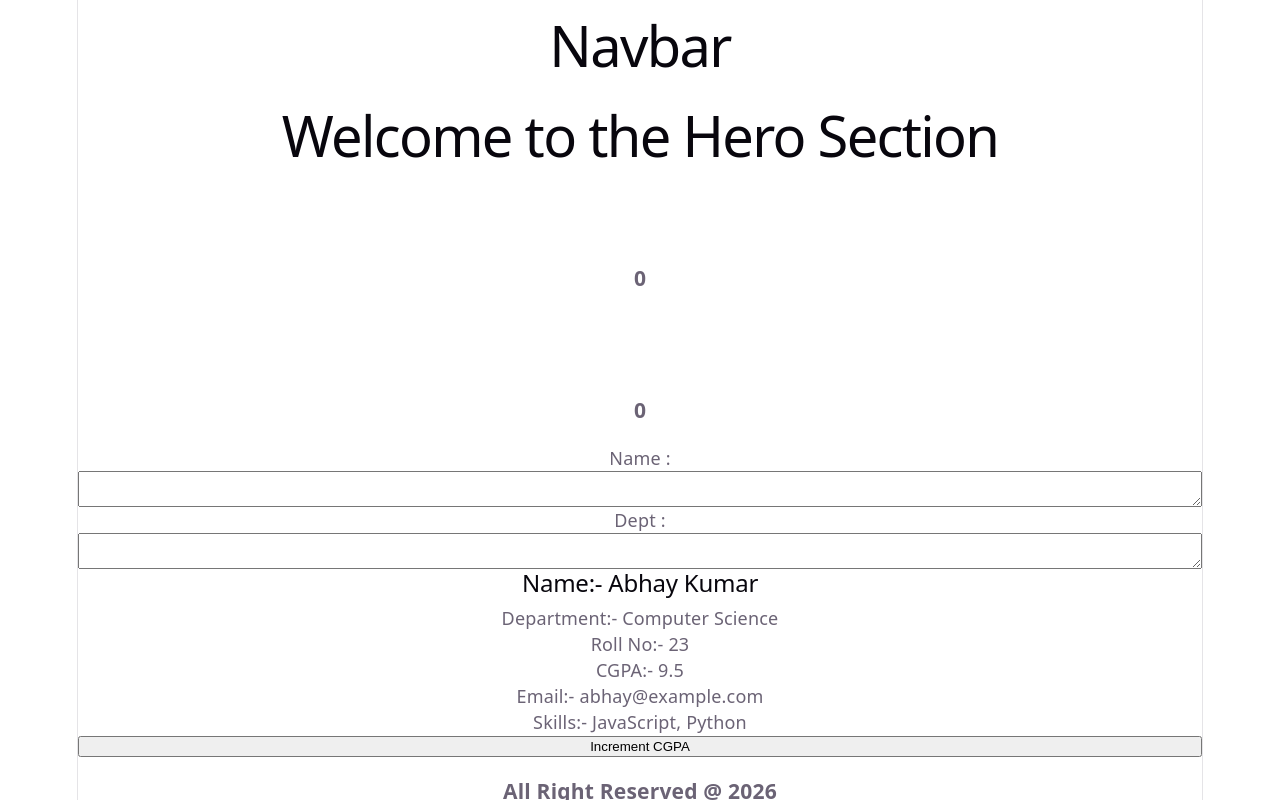
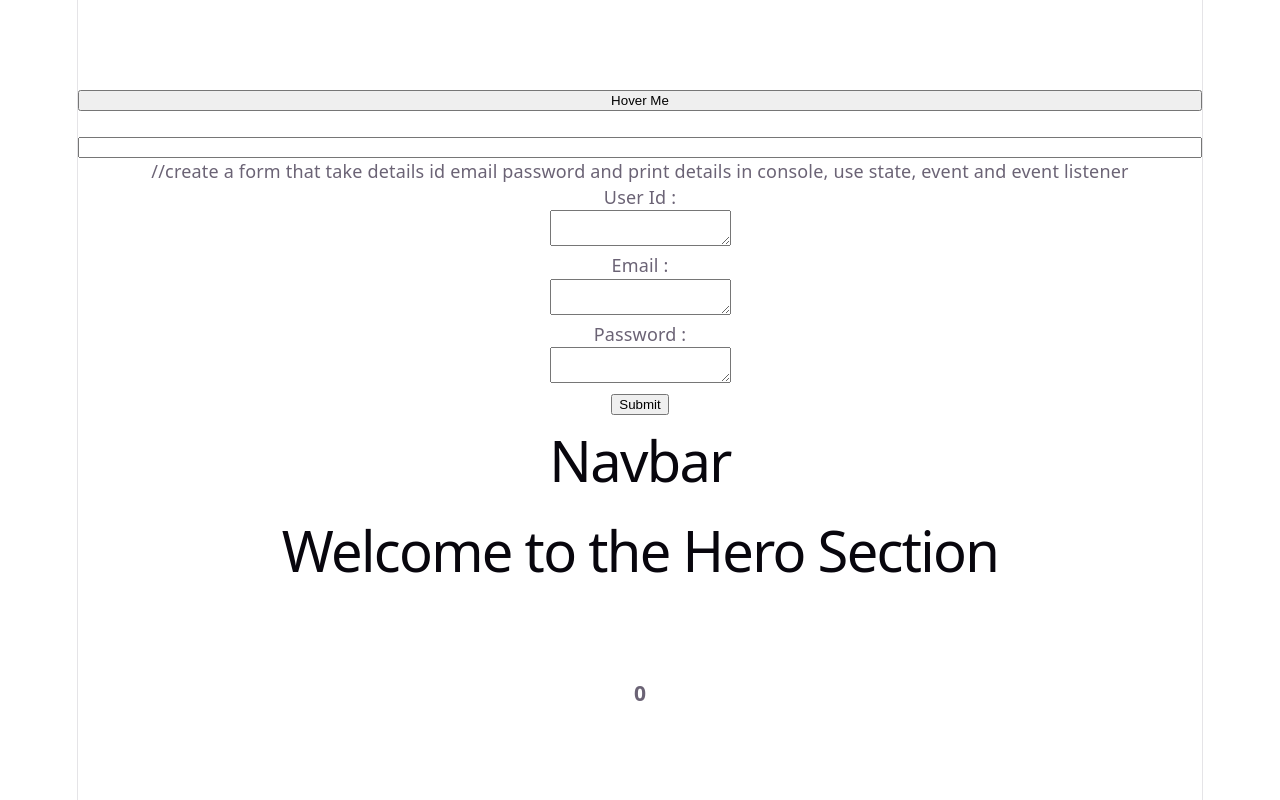
Before and after one commit to abhay6205/React_Development, a React (Vite) app: page / in a window 1280 px wide. Shown: the top 800 px of the page. Built offline with nearby package versions, Linux system fonts and the light colour scheme.

Commit message:
adding conditional UI rendering

```diff
--- a/src/App.jsx
+++ b/src/App.jsx
@@ -3,6 +3,7 @@ import Navbar from './components/Navbar'
 import Hero from './components/Hero'
 import Footer from './components/Footer'
 import Card from './components/Card'
+import Login from './components/Login'
 
 import { useState } from 'react'
 
@@ -11,6 +12,7 @@ function App() {
   // in react make everytag as closing
 
   // define state
+  const [password, setPassword] = useState("")
   const [count, setCount] = useState(0)
   //count : variable that we want change
   //setCount : setter methos for count by which we change count
@@ -26,10 +28,60 @@ function App() {
   const[name, setName] = useState("")
   const[dept, setDept] = useState("")
 
+  const submitForm = (e) => {
+    e.preventDefault()
+    // alert("Form Submitted", name, dept)
+    console.log("Form Submitted", name, dept)
+  }
+
+  const keyPress = (e) => {
+    console.log(e.key)
+  }
+
+  const [message, setMessage] = useState("")
   // create a count using event handler and state by which
   //count live length of name dept
+
+
+  //conditional UI rendering in react
   return (
     <>
+    <br/>
+    <h1>{message}</h1>
+    <button
+        onMouseEnter={() => setMessage("Mouse Entered")}
+        onMouseLeave={() => setMessage("Mouse Left")}
+        onClick={() => setMessage("Mouse Clicked")}
+    >Hover Me</button>
+    <br/>
+    <input type="text" name="name" onKeyDown={keyPress} />
+
+    {/*
+    <br/>
+      <form onSubmit={submitForm}>
+        <p>Name : </p>
+        <textarea type="text" name="name" onChange={(e) => setName(e.target.value)}></textarea>
+        <p>Dept : </p>
+        <textarea type="text" name="dept" onChange={(e) => setDept(e.target.value)}></textarea>
+        <br/>
+        <button type='submit'>Submit</button>
+      </form> */}
+
+      //create a form that take details id email password and print details in console, use state, event and event listener
+      <br/>
+        <form onSubmit={(e) => {
+          e.preventDefault()
+          console.log("Form Submitted", name, dept)
+        }}>
+          <p>User Id : </p>
+          <textarea type="text" name="name" onChange={(e) => setName(e.target.value)}></textarea>
+          <p>Email : </p>
+          <textarea type="text" name="dept" onChange={(e) => setDept(e.target.value)}></textarea>
+          <p>Password : </p>
+          <textarea type="text" name="password" onChange={(e) => setPassword(e.target.value)}></textarea>
+          <br/>
+          <button type='submit'>Submit</button>
+        </form>
       <Navbar />
       <Hero />
 
@@ -41,7 +93,7 @@ function App() {
       <p>Name : </p>
       <textarea type="text" name="name" onChange={(e) => setName(e.target.value)}></textarea>
       <p>Dept : </p>
-      <textarea type="text" name="name" onChange={(e) => setDept(e.target.value)}></textarea>
+      <textarea type="text" name="dept" onChange={(e) => setDept(e.target.value)}></textarea>
 
       {/* <button onClick={() => showMessage("First Event")}>Show Message</button> */}
 
@@ -93,8 +145,10 @@ function App() {
 
           const [count, setCount] = useState(0)
         */}
+      <Login />
       <Footer />
     </>
   );
 }
-  export default App
+
+export default App;
```
